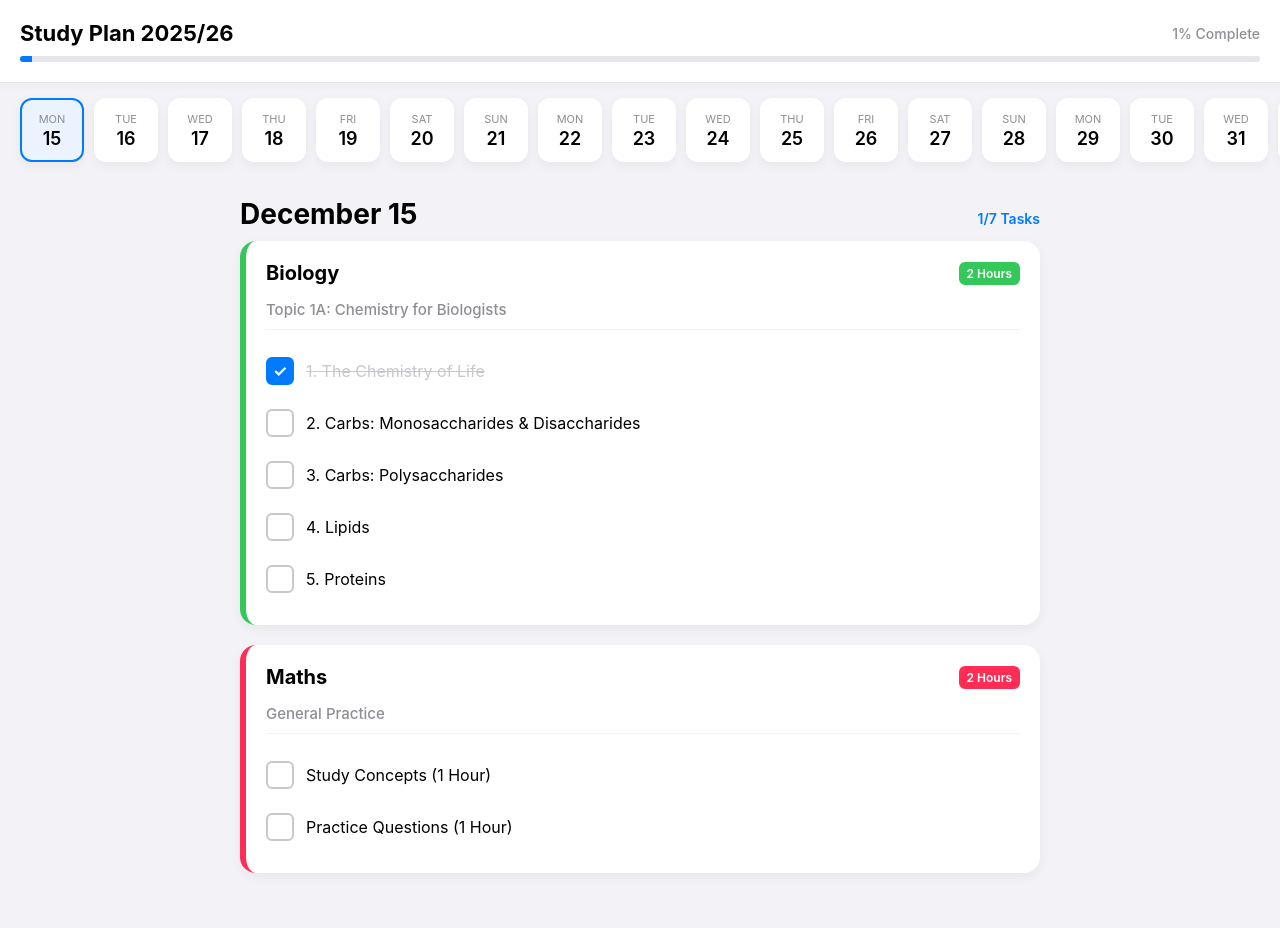
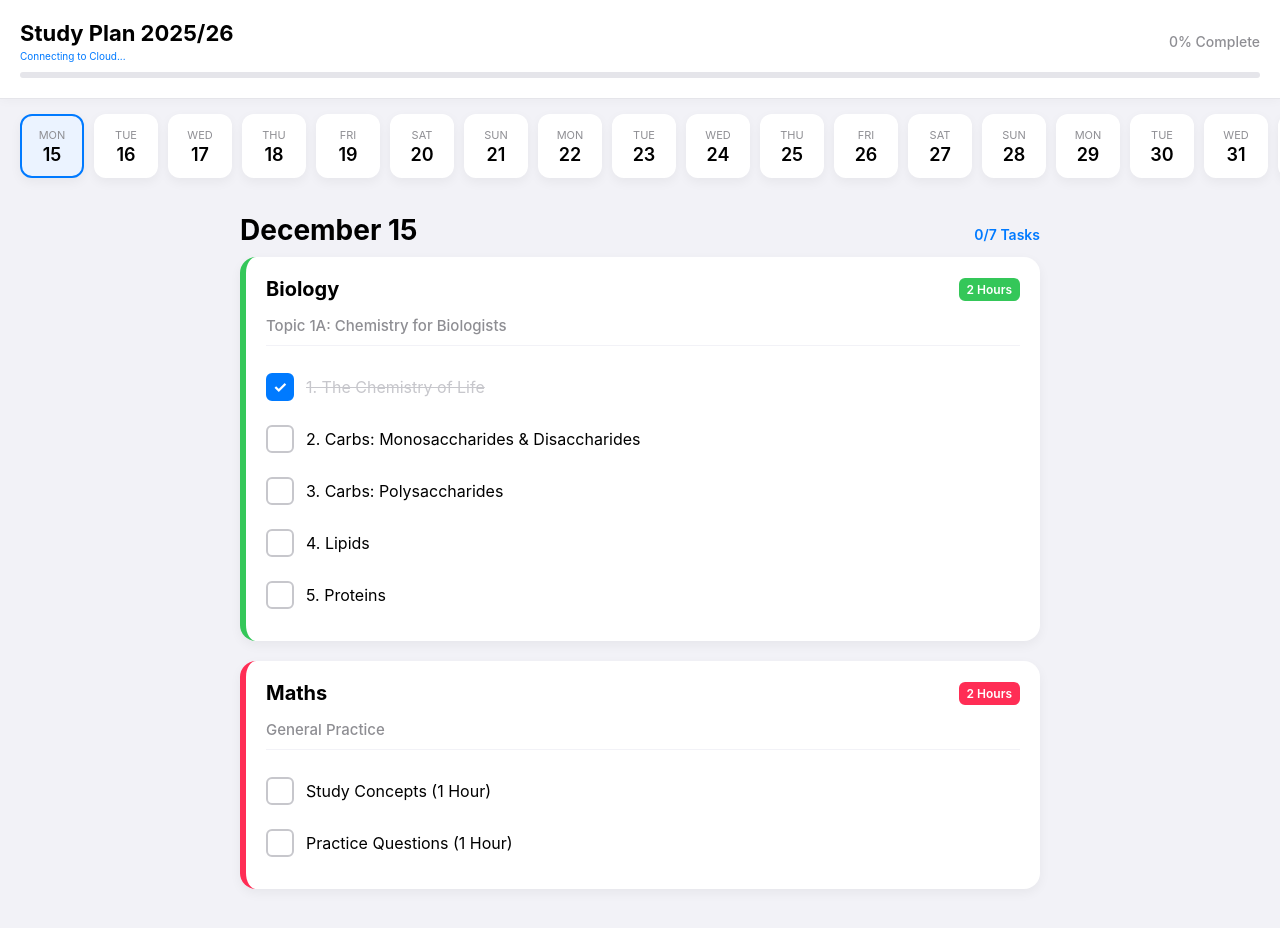
Before and after one commit to NextEraStudios/plan, a plain HTML site: page index.html in a window 1280 px wide. Both pictures are taken after a click on the item "1. The Chemistry of Life". Drawn offline with Linux system fonts and the light colour scheme; no server answers.

Commit message:
Update index.html

```diff
--- a/index.html
+++ b/index.html
@@ -48,6 +48,7 @@
 
         h1 { margin: 0; font-size: 22px; font-weight: 700; }
         .overall-progress { font-size: 14px; color: var(--text-secondary); font-weight: 500; }
+        .sync-status { font-size: 10px; color: var(--accent-blue); margin-top: 4px; }
 
         /* Date Navigation */
         .date-nav {
@@ -234,14 +235,16 @@
             width: 0%;
             transition: width 0.3s ease;
         }
-
     </style>
 </head>
 <body>
 
 <header>
     <div class="header-content">
-        <h1>Study Plan 2025/26</h1>
+        <div>
+            <h1>Study Plan 2025/26</h1>
+            <div class="sync-status" id="sync-status">Connecting to Cloud...</div>
+        </div>
         <div class="overall-progress">
             <span id="total-percent">0%</span> Complete
         </div>
@@ -251,14 +254,12 @@
     </div>
 </header>
 
-<div class="date-nav" id="date-nav">
-    <!-- Generated via JS -->
-</div>
+<div class="date-nav" id="date-nav"></div>
 
 <div class="container">
     <div class="day-header">
         <h2 id="current-date-display">December 15</h2>
-        <span class="day-status" id="day-status">0/2 Completed</span>
+        <span class="day-status" id="day-status">0/0 Completed</span>
     </div>
 
     <div id="cards-container">
@@ -271,9 +272,31 @@
     </div>
 </div>
 
-<script>
-    // --- DATA ---
-    // The Integrated Plan
+<!-- FIREBASE SCRIPTS -->
+<script type="module">
+    // Import the functions you need from the SDKs you need
+    // We use the CDN links here so it works directly in the browser
+    import { initializeApp } from "https://www.gstatic.com/firebasejs/10.7.1/firebase-app.js";
+    import { getDatabase, ref, set, onValue, update } from "https://www.gstatic.com/firebasejs/10.7.1/firebase-database.js";
+
+    // --- YOUR CONFIGURATION ---
+    const firebaseConfig = {
+      apiKey: "AIzaSyA1peBFo8jkhdnMEhDb-1HS4eVmbkl8eYA",
+      authDomain: "study-tracket.firebaseapp.com",
+      projectId: "study-tracket",
+      storageBucket: "study-tracket.firebasestorage.app",
+      messagingSenderId: "667043006914",
+      appId: "1:667043006914:web:e348078f05f30b4afb6e5b",
+      // I added this line based on your project ID so the database works:
+      databaseURL: "https://study-tracket-default-rtdb.firebaseio.com"
+    };
+    // ---------------------------------------
+
+    // Initialize Firebase
+    const app = initializeApp(firebaseConfig);
+    const db = getDatabase(app);
+
+    // --- DATA (THE PLAN) ---
     const scheduleData = [
         {
             date: "2025-12-15",
@@ -446,7 +469,7 @@
     ];
 
     // --- STATE MANAGEMENT ---
-    let currentState = JSON.parse(localStorage.getItem('studyPlanState')) || {};
+    let currentState = {};
     let selectedDateStr = "";
 
     // --- DOM ELEMENTS ---
@@ -457,27 +480,40 @@
     const globalProgressBar = document.getElementById('global-progress-bar');
     const totalPercentDisplay = document.getElementById('total-percent');
     const doneMessage = document.getElementById('done-message');
+    const syncStatus = document.getElementById('sync-status');
+
+    // --- FIREBASE SYNC LISTENER ---
+    // This is the magic part that makes it sync
+    const progressRef = ref(db, 'study_progress');
+
+    onValue(progressRef, (snapshot) => {
+        const data = snapshot.val();
+        currentState = data || {};
+
+        syncStatus.textContent = "Synced with Cloud ✓";
+
+        // Refresh UI
+        renderDateNav();
+        renderDay();
+        updateGlobalProgress();
+    });
 
     // --- INITIALIZATION ---
     function init() {
         const today = new Date().toISOString().split('T')[0];
 
-        // Find closest date in schedule to today
         const scheduleDates = scheduleData.map(d => d.date);
         if (scheduleDates.includes(today)) {
             selectedDateStr = today;
         } else {
-            // If today is before start, pick first day. If after, pick last.
             if (today < scheduleDates[0]) selectedDateStr = scheduleDates[0];
             else if (today > scheduleDates[scheduleDates.length - 1]) selectedDateStr = scheduleDates[scheduleDates.length - 1];
-            else selectedDateStr = scheduleDates[0]; // Fallback
+            else selectedDateStr = scheduleDates[0];
         }
 
         renderDateNav();
         renderDay();
-        updateGlobalProgress();
 
-        // Scroll nav to active date
         setTimeout(() => {
             const activeEl = document.querySelector('.date-pill.active');
             if (activeEl) activeEl.scrollIntoView({ behavior: 'smooth', inline: 'center' });
@@ -492,7 +528,6 @@
             const dayName = dateObj.toLocaleDateString('en-US', { weekday: 'short' });
             const dayNum = dateObj.getDate();
 
-            // Check if day is fully complete
             const dayId = day.date;
             const totalTasks = day.subjects.reduce((acc, sub) => acc + sub.tasks.length, 0);
             let completedTasks = 0;
@@ -506,11 +541,14 @@
             const pill = document.createElement('div');
             pill.className = `date-pill ${day.date === selectedDateStr ? 'active' : ''} ${isDayDone ? 'completed' : ''}`;
             pill.innerHTML = `<span>${dayName}</span><span>${dayNum}</span>`;
-            pill.onclick = () => {
+
+            // Assign onclick to window scope logic wrapper
+            pill.addEventListener('click', () => {
                 selectedDateStr = day.date;
-                renderDateNav(); // Re-render to update active state
+                renderDateNav();
                 renderDay();
-            };
+            });
+
             dateNav.appendChild(pill);
         });
     }
@@ -519,7 +557,6 @@
         const dayData = scheduleData.find(d => d.date === selectedDateStr);
         if (!dayData) return;
 
-        // Update Header
         const dateObj = new Date(dayData.date);
         currentDateDisplay.textContent = dateObj.toLocaleDateString('en-US', { month: 'long', day: 'numeric' });
 
@@ -540,7 +577,7 @@
                 if(isChecked) completedTasksForDay++;
 
                 tasksHtml += `
-                    <li class="task-item ${isChecked}" onclick="toggleTask('${taskId}', this)">
+                    <li class="task-item ${isChecked}" id="task-${taskId}">
                         <div class="checkbox"></div>
                         <span class="task-text">${task}</span>
                     </li>
@@ -549,9 +586,7 @@
 
             card.innerHTML = `
                 <div class="subject-header">
-                    <div class="subject-title">
-                        ${subject.title}
-                    </div>
+                    <div class="subject-title">${subject.title}</div>
                     <span class="subject-badge">2 Hours</span>
                 </div>
                 <div class="topic-name">${subject.topic}</div>
@@ -559,13 +594,19 @@
                     ${tasksHtml}
                 </ul>
             `;
+
+            // Add event listeners after adding to DOM
+            const taskItems = card.querySelectorAll('.task-item');
+            taskItems.forEach((item, idx) => {
+                const taskId = `${dayData.date}-${subject.title}-${idx}`;
+                item.addEventListener('click', () => toggleTask(taskId));
+            });
+
             cardsContainer.appendChild(card);
         });
 
-        // Day Status Update
         dayStatus.textContent = `${completedTasksForDay}/${totalTasksForDay} Tasks`;
 
-        // Show/Hide Done Message
         if (totalTasksForDay > 0 && totalTasksForDay === completedTasksForDay) {
             doneMessage.style.display = 'block';
         } else {
@@ -574,45 +615,25 @@
     }
 
     // --- ACTIONS ---
-    function toggleTask(id, element) {
-        // Toggle state
-        if (currentState[id]) {
-            delete currentState[id];
-            element.classList.remove('completed');
-        } else {
-            currentState[id] = true;
-            element.classList.add('completed');
-            triggerConfetti(element);
+    function toggleTask(id) {
+        const isComplete = !currentState[id]; // Toggle value
+
+        // Optimistic UI Update
+        const el = document.getElementById(`task-${id}`);
+        if(el) {
+            if(isComplete) {
+                el.classList.add('completed');
+                el.style.transform = "scale(0.98)";
+                setTimeout(() => el.style.transform = "scale(1)", 150);
+            } else {
+                el.classList.remove('completed');
+            }
         }
 
-        // Save
-        localStorage.setItem('studyPlanState', JSON.stringify(currentState));
-
-        // Update UI stats
-        renderDateNav(); // To update the green pill
-        updateDayStats();
-        updateGlobalProgress();
-    }
-
-    function updateDayStats() {
-        const dayData = scheduleData.find(d => d.date === selectedDateStr);
-        let total = 0;
-        let completed = 0;
-
-        dayData.subjects.forEach(sub => {
-            sub.tasks.forEach((_, index) => {
-                total++;
-                if (currentState[`${dayData.date}-${sub.title}-${index}`]) completed++;
-            });
-        });
-
-        dayStatus.textContent = `${completed}/${total} Tasks`;
-
-        if (total > 0 && total === completed) {
-            doneMessage.style.display = 'block';
-        } else {
-            doneMessage.style.display = 'none';
-        }
+        // Send to Firebase
+        const updates = {};
+        updates['study_progress/' + id] = isComplete ? true : null;
+        update(ref(db), updates);
     }
 
     function updateGlobalProgress() {
@@ -633,12 +654,6 @@
         totalPercentDisplay.textContent = `${percent}%`;
     }
 
-    function triggerConfetti(element) {
-        // Simple scale effect for feedback
-        element.style.transform = "scale(0.98)";
-        setTimeout(() => element.style.transform = "scale(1)", 150);
-    }
-
     // Run
     init();
 
```
